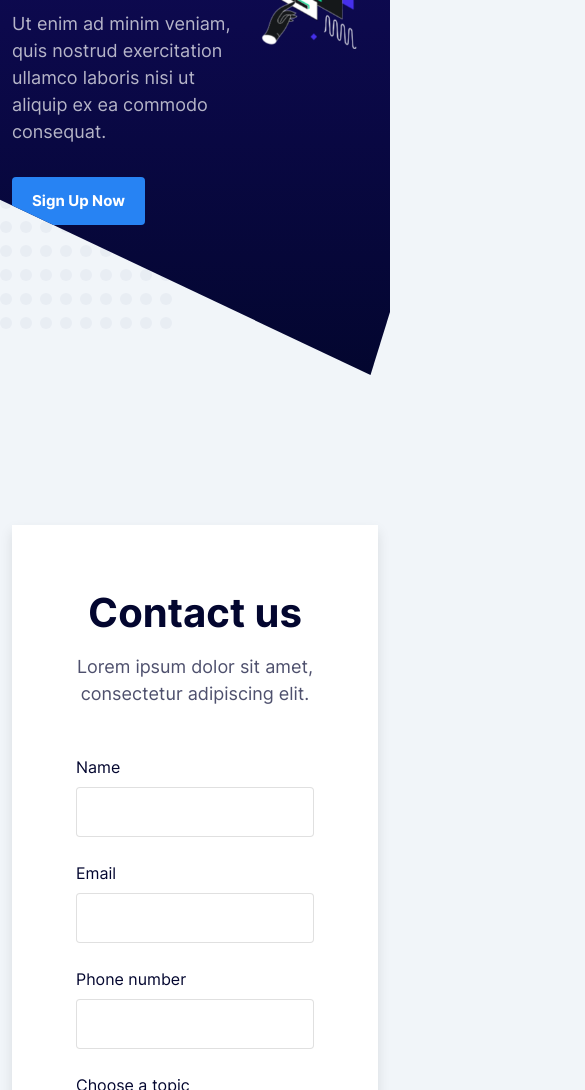
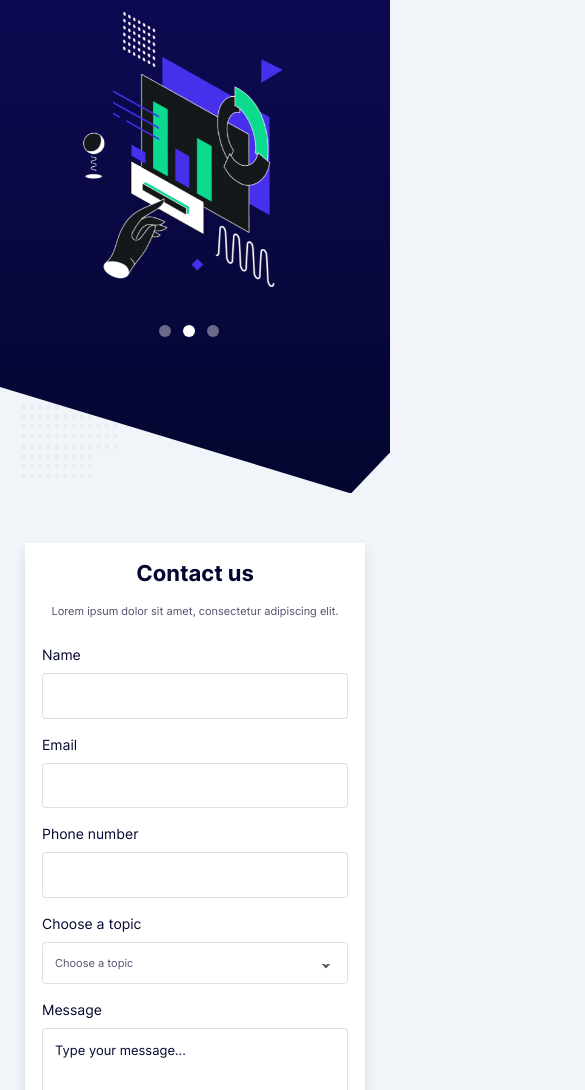
Before and after one commit to Abishekshaji/Treva-Html, a plain HTML site: page index.html in a window 390 px wide. Shown: the part 326-1416 px from the top of the page, 585 px wide, since content can reach past the window. Drawn offline with Linux system fonts and the light colour scheme.

Commit message:
Html conversion of the design is completed with responsive.

```diff
--- a/assets/css/style.css
+++ b/assets/css/style.css
@@ -200,10 +200,29 @@ header .logo img{
   margin-top: 32px;
   display: block;
   max-width: 133px;
+  position: relative;
+  transition: .4s;
+  z-index: 11;
+}
+.banner .banner-left .sign_up-btn::after{
+  content: "";
+  position: absolute;
+  width: 100%;
+  height: 0;
+  left: 0;
+  top: 0;
+  bottom: 0;
+  background-color: #fff;
+  z-index: -1;
+  transition: .4s;
+  border-radius: 4px;
 }
 .banner .banner-left .sign_up-btn:hover{
-  background-color: #fff;
   color: #2783F3;
+  background-color: transparent;
+}
+.banner .banner-left .sign_up-btn:hover::after{
+  height: 100%;
 }
 .banner .banner-right{
   max-width: 393px;
@@ -246,7 +265,7 @@ header .logo img{
   background-repeat: no-repeat;
   object-fit: contain;
   left: 0;
-  top: -40%;
+  top: -35%;
   z-index: -1;
 }
 .contact-sub{
@@ -267,7 +286,7 @@ header .logo img{
   padding-bottom: 16px;
 }
 .contact-sub p{
-  font-size: 18px;
+  font-size: 16px;
   font-weight: 400;
   line-height: 1.5;
   color: rgba(3, 6, 47, 0.7);
@@ -295,7 +314,7 @@ header .logo img{
   resize: none;
 }
 
-
+/* Custom Select */
 .select_wrap{
   width: 100%;
   border: 1px solid rgba(0, 0, 0, 0.12);
@@ -373,6 +392,22 @@ header .logo img{
   top: 25px;
   transform: rotate(-225deg);
 }
+.contact-sub .inputs input.submit-btn{
+  width: 93px;
+  height: 48px;
+  border-radius: 4px;
+  background-color: #2783F3;
+  border: 0;
+  font-size: 15px;
+  color: #FFFFFF;
+  font-weight: 700;
+  display: flex;
+  flex-direction: column;
+  align-items: center;
+  justify-content: center;
+  margin: 0 auto;
+  transition: .3s;
+}
 /* ======================================= */
               /* Responsive */
 /* ======================================= */
@@ -382,3 +417,171 @@ header .logo img{
     margin: auto;
   }
 }
+@media (max-width:1199px){
+  header {
+    padding: 15px 0px;
+  }
+  .banner{
+    padding-top: 70px;
+  }
+  .banner .banner-right img{
+    max-width: 300px;
+    margin: auto;
+  }
+  .contact-heading {
+    padding: 50px 0px 100px 0px;
+  }
+  .contact-heading .container::before {
+    top: -30%;
+  }
+}
+@media(max-width: 991px){
+  .banner {
+    clip-path: polygon(0% 0%, 100% 0%, 100% 93%, 91% 100%, 0% 75%);
+  }
+  .banner .banner-right {
+    max-width: 300px;
+  }
+  .banner .banner-left h1 {
+    font-size: 35px;
+  }
+  .banner .banner-left p {
+    font-size: 16px;
+  }
+  .banner .banner-right img {
+    width: 70%;
+    object-fit: contain;
+  }
+  .contact-sub h2 {
+    font-size: 35px;
+  }
+  .contact-sub p {
+    font-size: 16px;
+  }
+  .contact-heading .container::before {
+    top: -22%;
+    width: 185px;
+    height: 130px;
+  }
+}
+@media(max-width: 767px){
+  .banner{
+    padding-top: 90px;
+  }
+  .banner .banner-sub {
+    flex-direction: column;
+    align-items: flex-start;
+  }
+  .banner .banner-left {
+    max-width: 100%;
+  }
+  .banner .banner-right {
+    width: 100%;
+    max-width: 100%;
+    padding-top: 65px;
+  }
+  .banner {
+    clip-path: polygon(0% 0%, 100% 0%, 100% 95%, 90% 100%, 0% 87%);
+  }
+  .banner h1 br{
+    display: none;
+  }
+  .banner .banner-left h1 {
+    font-size: 30px;
+  }
+  .banner .banner-left p {
+    font-size: 15px;
+  }
+  .contact-sub h2 {
+    font-size: 30px;
+  }
+  .contact-sub p {
+    font-size: 14px;
+  }
+  .contact-sub {
+    padding: 35px;
+  }
+  .contact-sub-head {
+    padding-bottom: 10px;
+  }
+  .contact-sub .inputs label {
+    font-size: 14px;
+  }
+  .contact-heading {
+    padding-bottom: 50px;
+  }
+}
+@media(max-width:575px){
+  .container{
+    padding: 0px 25px;
+  }
+  .banner{
+    margin-top: 0;
+  }
+  .banner .banner-left h1 {
+    font-size: 25px;
+    padding-bottom: 15px;
+  }
+  .banner .banner-left p{
+    font-size: 14px;
+  }
+  .banner .banner-left .sign_up-btn {
+    font-size: 13px;
+    text-align: center;
+    padding: 10px 20px;
+  }
+  .contact-sub h2 {
+    font-size: 25px;
+  }
+  .contact-sub p {
+    font-size: 13px;
+  }
+  .contact-heading .container::before {
+    top: -19%;
+    width: 100px;
+    height: 75px;
+    left: 5%;
+  }
+  .contact-heading {
+    padding-top: 0;
+  }
+  .contact-sub .inputs input, .contact-sub .inputs select, .contact-sub .inputs textarea {
+    width: 100%;
+    border: 1px solid rgba(0, 0, 0, 0.12);
+    padding: 12px;
+    border-radius: 4px;
+    color: #03062F;
+    font-size: 13px;
+  }
+  .contact-sub .inputs input.submit-btn{
+    font-size: 13px;
+    height: 33px;
+  }
+  .contact-sub .inputs {
+    margin-top: 15px;
+  }
+  .contact-sub {
+    padding: 28px;
+  }
+}
+@media(max-width: 480px){
+  .banner{
+    padding-top: 70px;
+  }
+  .banner .banner-left h1 {
+    font-size: 22px;
+    padding-bottom: 15px;
+  }
+  .banner .banner-left p{
+    font-size: 13px;
+  }
+  .contact-sub h2 {
+    font-size: 22px;
+  }
+  .contact-sub p {
+    font-size: 11px;
+  }
+  .contact-sub {
+    padding: 17px;
+  }
+}
--- a/assets/js/script.js
+++ b/assets/js/script.js
@@ -22,6 +22,7 @@ $(document).ready(function () {
         }
     }
 })
+// Custom select
 $(".default_option").click(function(){
   $(this).parent().toggleClass("active");
 })
@@ -31,6 +32,7 @@ $(".select_ul li").click(function(){
   $(".default_option li").html(currentele);
   $(this).parents(".select_wrap").removeClass("active");
 })
+// Header Class adding
 $(window).scroll(function(){
   var scrolltop = $(window).scrollTop();
   var header = $("header");
--- a/index.html
+++ b/index.html
@@ -125,8 +125,11 @@
               </div>
               </div>
               <div class="col-12 inputs">
-                <p><label for="w3review">Message</label></p>
-                <textarea id="w3review" name="w3review" rows="4" cols="50">Type your message...</textarea>
+                <p><label for="msg">Message</label></p>
+                <textarea id="msg" name="msg" rows="4" cols="50">Type your message...</textarea>
+              </div>
+              <div class="col-12 inputs">
+                <input type="submit" value="Submit" class="submit-btn">
               </div>
           </form>
         </div>
```
